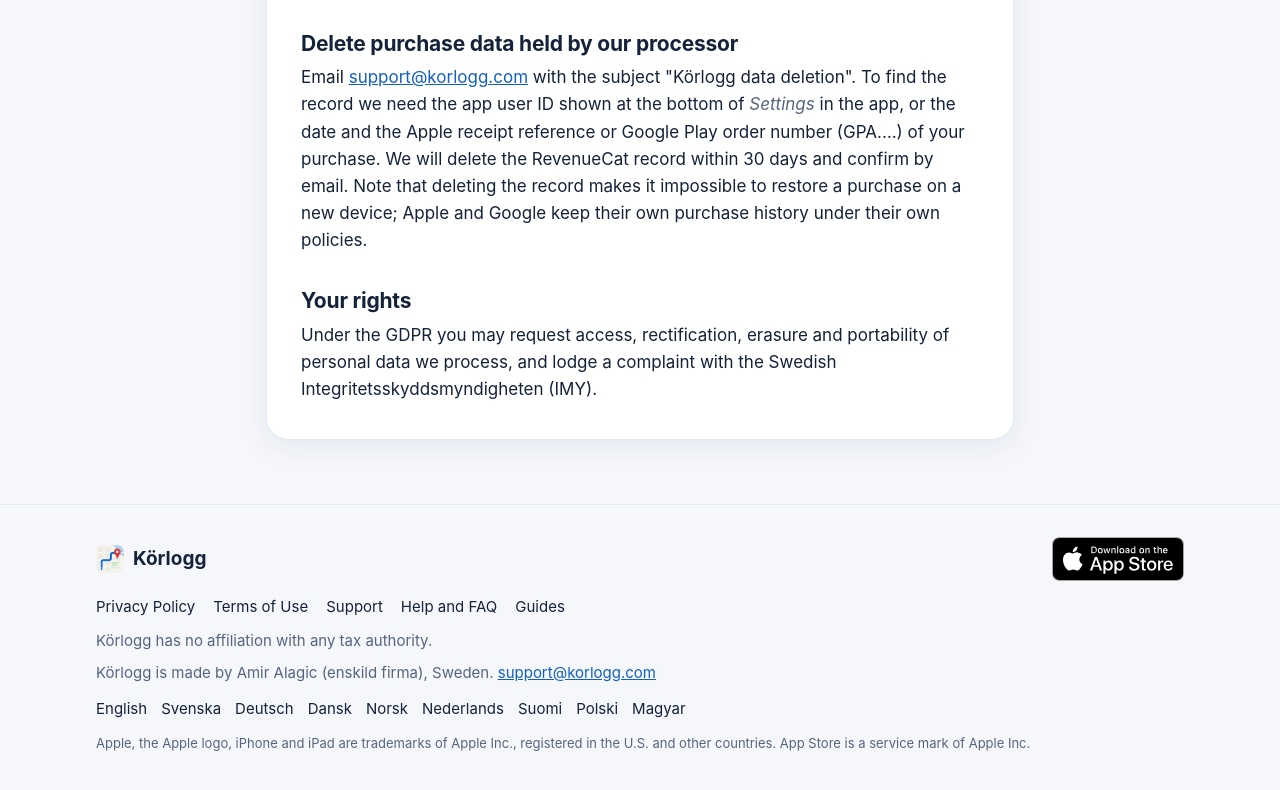
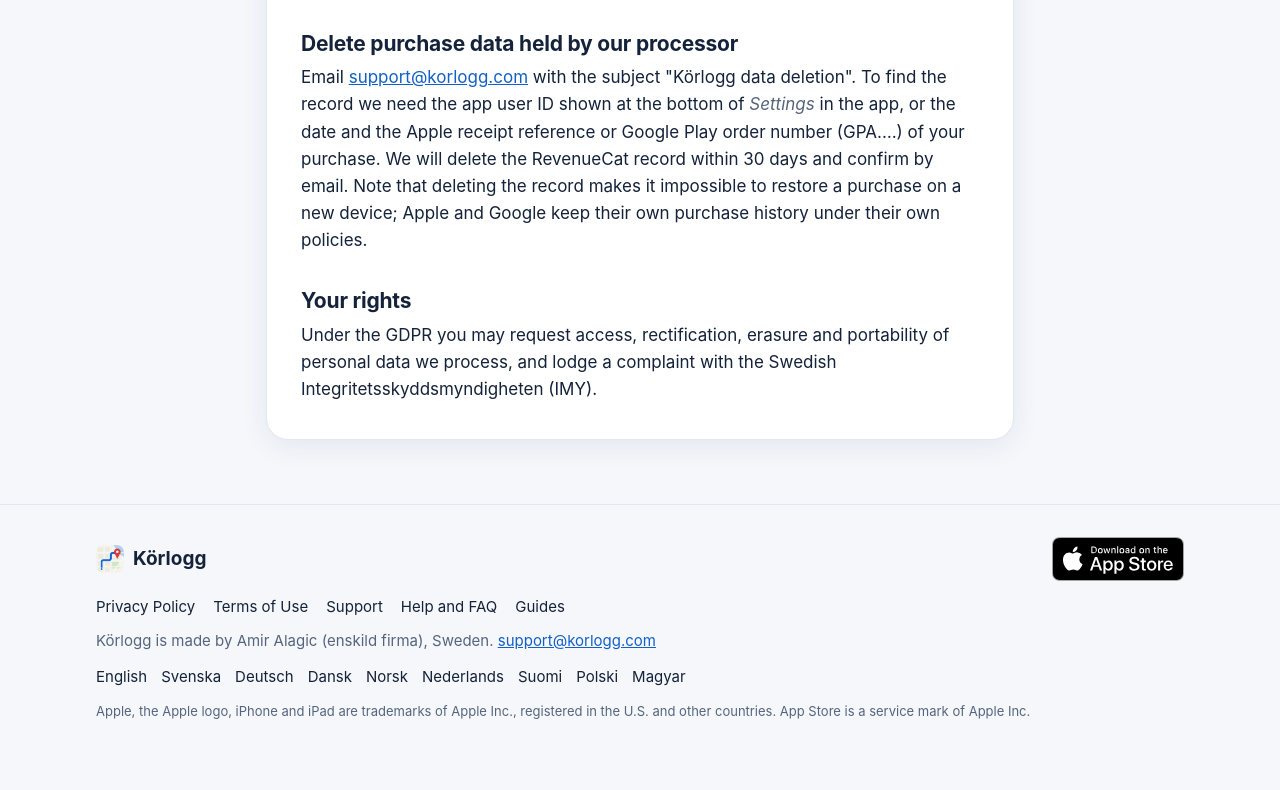
Before and after one commit to AlagicAmir/korlogg-site, a plain HTML site: page delete-data/index.html in a window 1280 px wide. Shown: the part 700-1490 px from the top of the page. After the commit the page ends 1469 px from the top, so only its background shows below. Drawn offline with Linux system fonts and the light colour scheme.

Commit message:
Rebuilt legal pages without the footer line
Co-Authored-By: Claude Opus 5.5 <noreply@anthropic.com>

```diff
--- a/delete-data/index.html
+++ b/delete-data/index.html
@@ -78,7 +78,6 @@
 <a class="store-badge small" href="https://apps.apple.com/gb/app/id6809322275?pt=127865703&amp;ct=web_en_footer&amp;mt=8" data-position="footer"><picture><source srcset="/assets/badges/en-white.svg" media="(prefers-color-scheme: dark)"><img src="/assets/badges/en-black.svg" width="132" height="44" alt="Download on the App Store"></picture></a>
 </div>
 <nav class="foot-links" aria-label="Support"><a href="/privacy/">Privacy Policy</a><a href="/terms/">Terms of Use</a><a href="/support/">Support</a><a href="/help/">Help and FAQ</a><a href="/guides/">Guides</a></nav>
-<p>Körlogg has no affiliation with any tax authority.</p>
 <p>Körlogg is made by Amir Alagic (enskild firma), Sweden. <a href="mailto:support@korlogg.com">support@korlogg.com</a></p>
 <ul class="foot-langs"><li><a href="/" hreflang="en" lang="en">English</a></li><li><a href="/se/" hreflang="sv" lang="sv">Svenska</a></li><li><a href="/de/" hreflang="de" lang="de">Deutsch</a></li><li><a href="/da/" hreflang="da" lang="da">Dansk</a></li><li><a href="/no/" hreflang="nb" lang="nb">Norsk</a></li><li><a href="/nl/" hreflang="nl" lang="nl">Nederlands</a></li><li><a href="/fi/" hreflang="fi" lang="fi">Suomi</a></li><li><a href="/pl/" hreflang="pl" lang="pl">Polski</a></li><li><a href="/hu/" hreflang="hu" lang="hu">Magyar</a></li></ul>
 <p class="small">Apple, the Apple logo, iPhone and iPad are trademarks of Apple Inc., registered in the U.S. and other countries. App Store is a service mark of Apple Inc.</p>
```
Also changed, not shown: privacy/index.html (+0 -1 lines), terms/index.html (+0 -1 lines).
